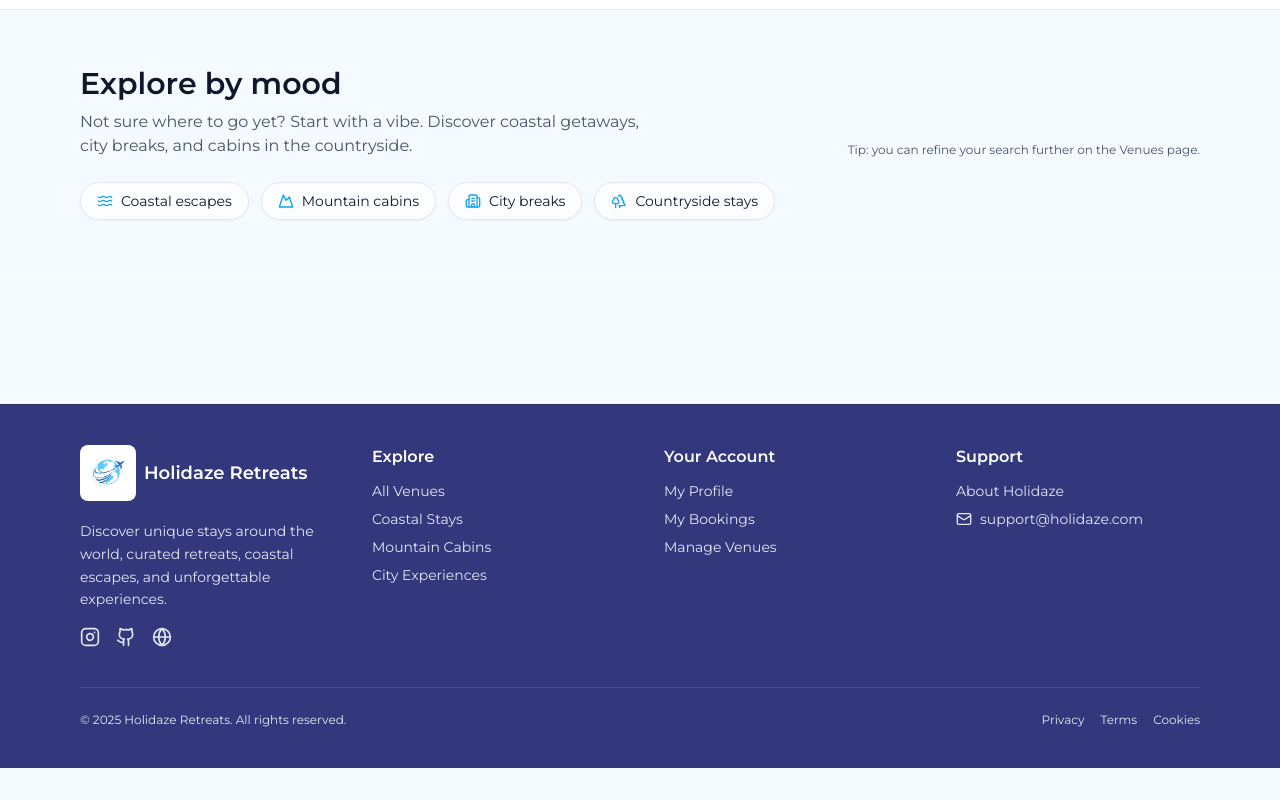
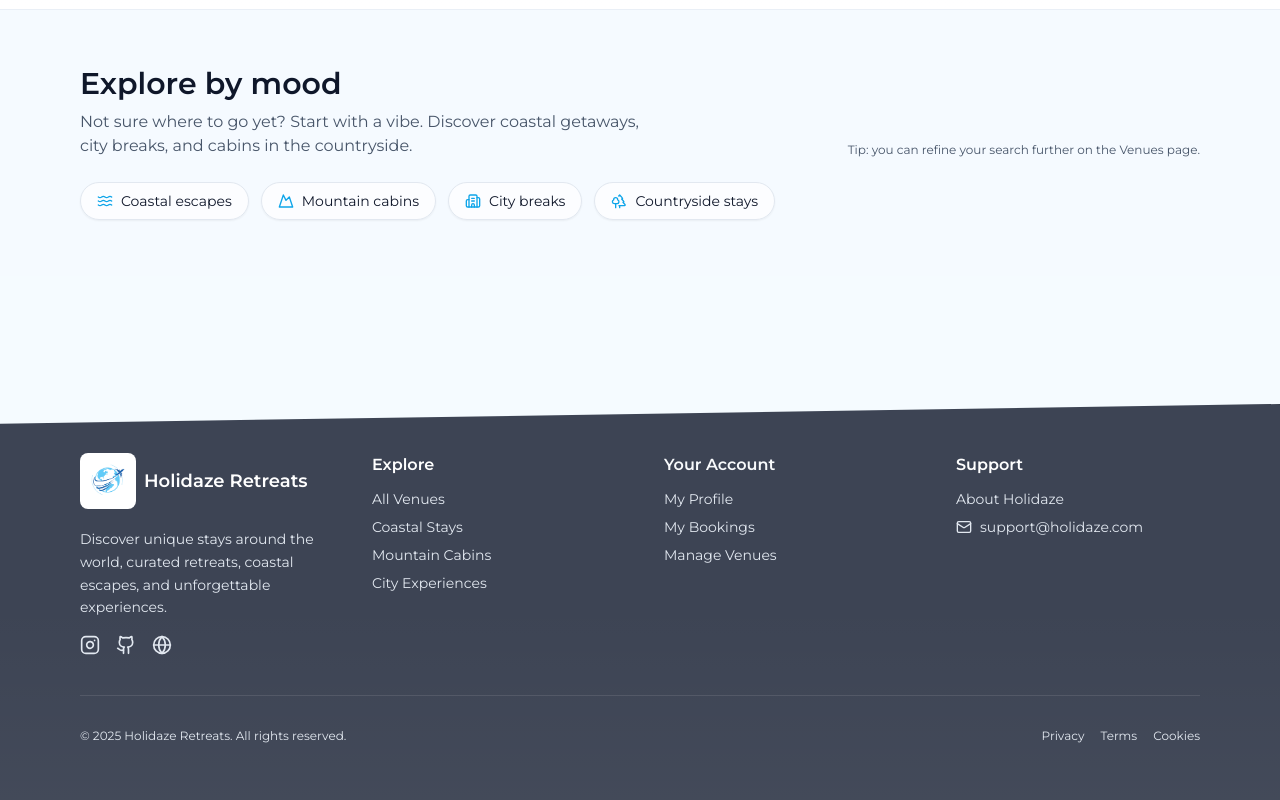
Before and after one commit to Arkuradev/scandinavian-retreats, a React (Vite) app: page / in a window 1280 px wide. Shown: the part 1282-2082 px from the top of the page. Before the commit the page ends 2050 px from the top, so only its background shows below. Built offline with nearby package versions, Linux system fonts and the light colour scheme; no server answers.

Commit message:
Final Footer polish

```diff
--- a/src/components/layout/Footer.tsx
+++ b/src/components/layout/Footer.tsx
@@ -12,15 +12,15 @@ export default function Footer() {
     ? `/profile/${encodeURIComponent(user.name)}`
     : null;
   return (
-    <footer className="mt-16 border-t border-black/10 bg-hz-primary-footer">
-      <div className="max-w-6xl mx-auto px-4 py-10">
+    <footer className="mt-16 border-t border-black/10 bg-hz-text/80 footer-angled-bg">
+      <div className="max-w-6xl mx-auto px-4 py-12">
         <div className="grid gap-12 sm:grid-cols-2 lg:grid-cols-4">
           <div className="space-y-3">
             <Link to="/" className="inline-flex items-center gap-2">
               <img
                 src="/assets/images/logo.png"
                 alt="Holidaze Retreats logo"
-                className="h-14 w-14 rounded-lg bg-white p-1.5"
+                className="h-14 w-14 rounded-lg bg-hz-surface p-1.5"
               />
               <span className="text-lg font-semibold text-white">
                 Holidaze Retreats
@@ -182,7 +182,7 @@ export default function Footer() {
             reserved.
           </p>
 
-          <div className="flex gap-4 text-xs text-slate-200">
+          <div className="flex gap-4 text-xs text-slate-200 py-2">
             <Link to="/privacy" className="hover:text-hz-primary transition">
               Privacy
             </Link>
--- a/src/index.css
+++ b/src/index.css
@@ -65,10 +65,10 @@
 
 .react-datepicker__day--disabled {
   opacity: 0.6;
-  background-color: rgba(248, 113, 113, 0.2); /* soft red wash */
-  color: #b91c1c; /* red-700-ish */
+  background-color: rgba(248, 113, 113, 0.2);
+  color: #b91c1c;
   cursor: not-allowed;
-  border-radius: 999px; /* match rounded style if you like */
+  border-radius: 999px;
 }
 
 @keyframes toast-enter {
@@ -83,6 +83,22 @@
 }
 
 .hero-angled-bg {
-  /* Simple diagonal cut: full width, but bottom edge slopes up on the right */
   clip-path: polygon(0 0, 100% 0, 100% 95%, 0 100%);
 }
+
+.footer-angled-bg {
+  position: relative;
+  clip-path: polygon(0 5%, 100% 0, 100% 100%, 0 100%);
+}
+
+.footer-angled-bg::before {
+  content: "";
+  position: absolute;
+  inset: 0;
+  background: linear-gradient(
+    to top,
+    rgba(255,255,255,0.03),
+    transparent 50%
+  );
+  pointer-events: none;
+}
```
